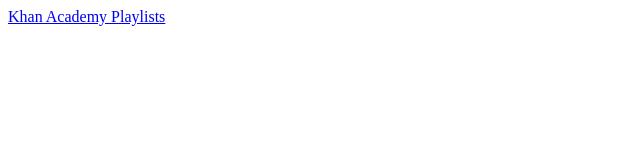
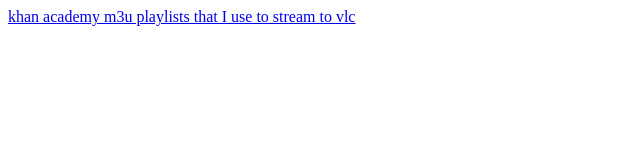
Before and after one commit to gavri/gavri.github.com, a plain HTML site: page index.html in a window 1280 px wide. Shown: the whole page, without its empty margins (0-640 px from the left). Drawn offline with Linux system fonts and the light colour scheme.

Commit message:
link to khan academy playlists text changed

```diff
--- a/index.html
+++ b/index.html
@@ -4,6 +4,7 @@
 <title>gavri.github.com</title>
 </head>
 <body>
-<a href='/khan-academy-playlists'>Khan Academy Playlists</a>
+<a href='/khan-academy-playlists'>khan academy m3u playlists that I use to
+  stream to vlc</a>
 </body>
 </html>
```
